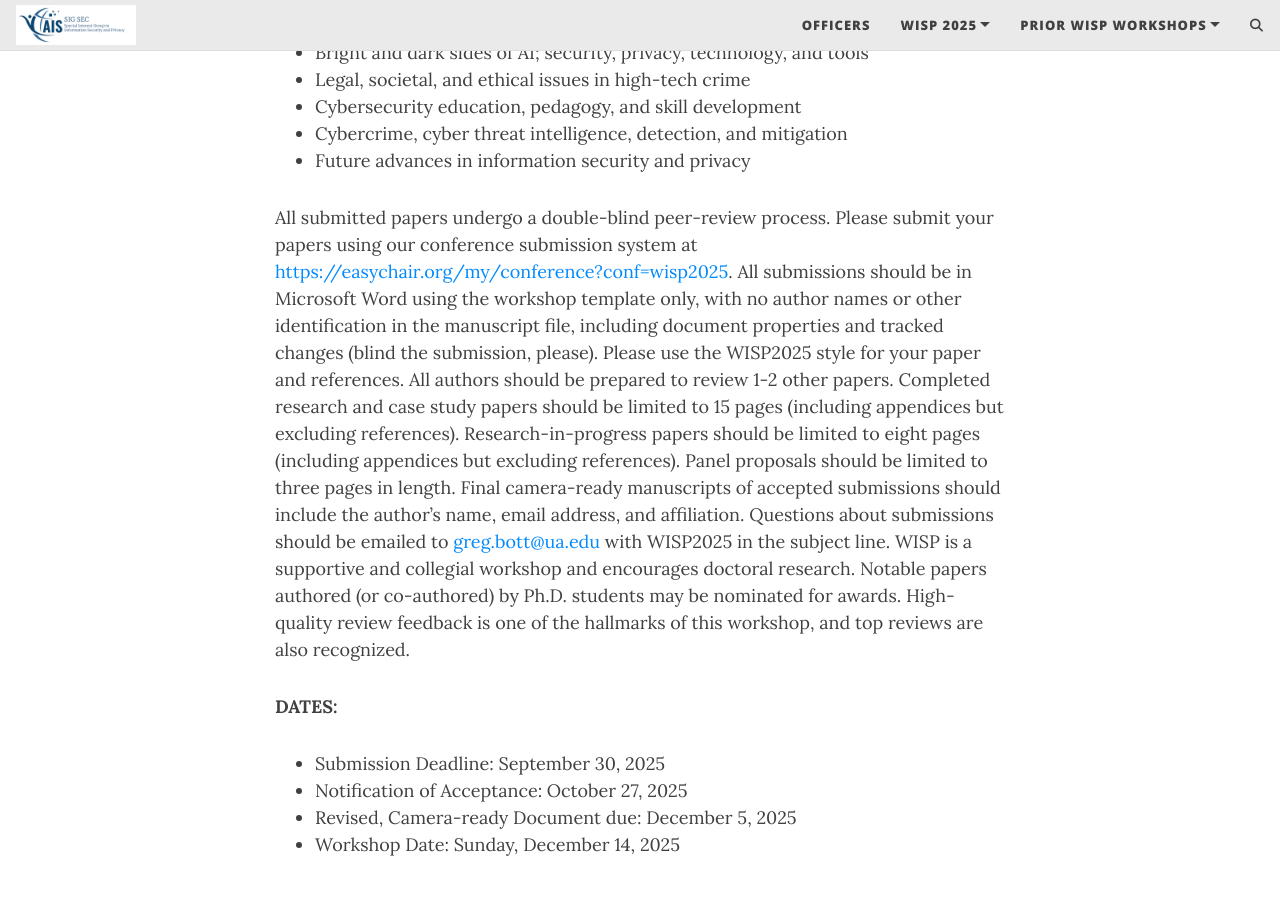
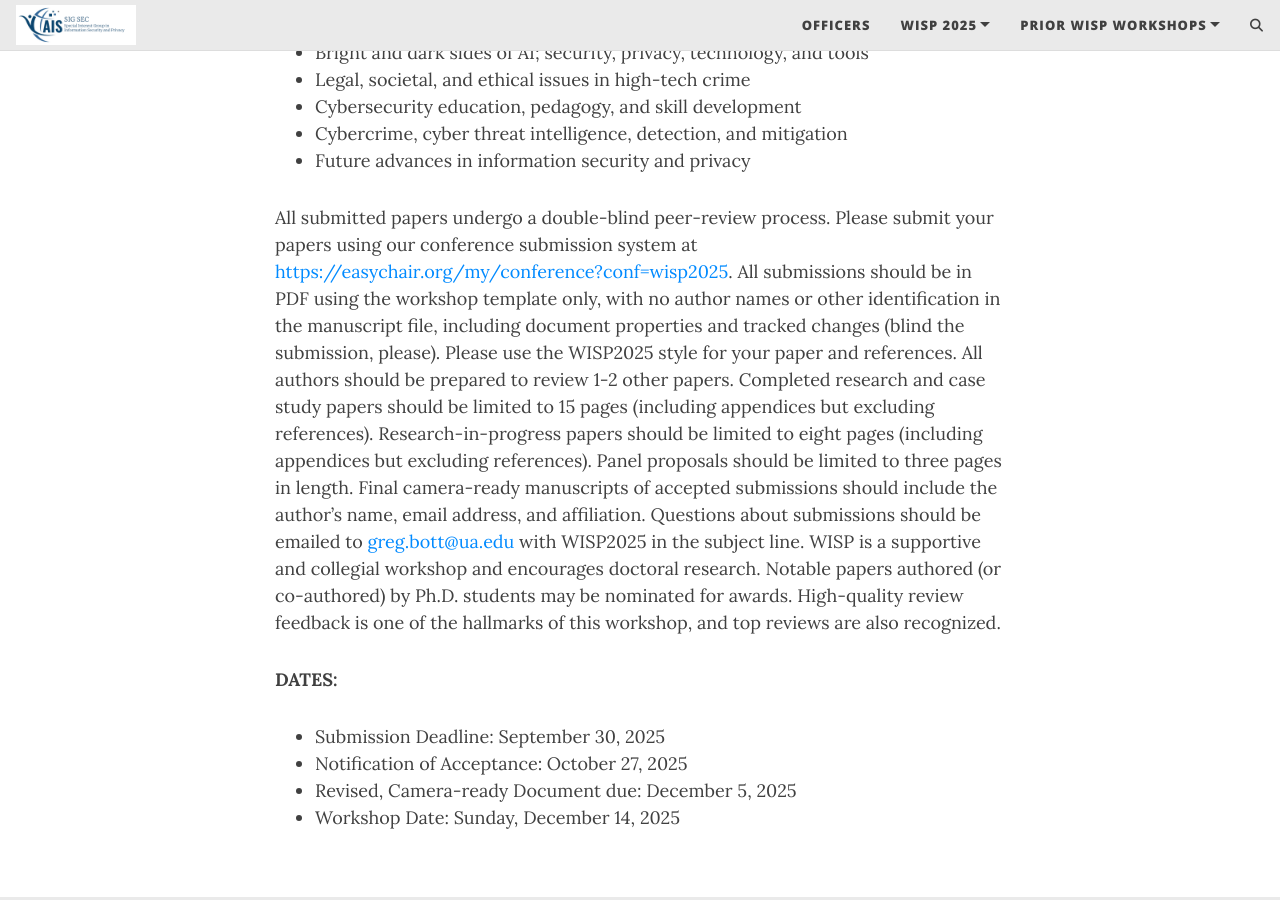
Before and after one commit to ais-sigsec/ais-sigsec.github.io, a Jekyll site: the page built from _posts/2025-09-04-wisp-2025.md, in a window 1280 px wide and 900 px high, scrolled down 1342 px. Built offline with Jekyll 4.4.1, drawn with Linux system fonts in a browser that asks for light colours; comment, search, counter and statistics services are not loaded.

Commit message:
Changing file submission type in CFP

```diff
--- a/_posts/2025-09-04-wisp-2025.md
+++ b/_posts/2025-09-04-wisp-2025.md
@@ -32,7 +32,7 @@ The AIS Special Interest Group on Information Security and Privacy (SIGSEC) is p
 - Cybercrime, cyber threat intelligence, detection, and mitigation
 - Future advances in information security and privacy
 
-All submitted papers undergo a double-blind peer-review process. Please submit your papers using our conference submission system at <https://easychair.org/my/conference?conf=wisp2025>. All submissions should be in Microsoft Word using the workshop template only, with no author names or other identification in the manuscript file, including document properties and tracked changes (blind the submission, please). Please use the WISP2025 style for your paper and references. All authors should be prepared to review 1-2 other papers. Completed research and case study papers should be limited to 15 pages (including appendices but excluding references). Research-in-progress papers should be limited to eight pages (including appendices but excluding references). Panel proposals should be limited to three pages in length. Final camera-ready manuscripts of accepted submissions should include the author's name, email address, and affiliation. Questions about submissions should be emailed to <greg.bott@ua.edu> with WISP2025 in the subject line. WISP is a supportive and collegial workshop and encourages doctoral research. Notable papers authored (or co-authored) by Ph.D. students may be nominated for awards. High-quality review feedback is one of the hallmarks of this workshop, and top reviews are also recognized.
+All submitted papers undergo a double-blind peer-review process. Please submit your papers using our conference submission system at <https://easychair.org/my/conference?conf=wisp2025>. All submissions should be in PDF using the workshop template only, with no author names or other identification in the manuscript file, including document properties and tracked changes (blind the submission, please). Please use the WISP2025 style for your paper and references. All authors should be prepared to review 1-2 other papers. Completed research and case study papers should be limited to 15 pages (including appendices but excluding references). Research-in-progress papers should be limited to eight pages (including appendices but excluding references). Panel proposals should be limited to three pages in length. Final camera-ready manuscripts of accepted submissions should include the author's name, email address, and affiliation. Questions about submissions should be emailed to <greg.bott@ua.edu> with WISP2025 in the subject line. WISP is a supportive and collegial workshop and encourages doctoral research. Notable papers authored (or co-authored) by Ph.D. students may be nominated for awards. High-quality review feedback is one of the hallmarks of this workshop, and top reviews are also recognized.
 
 **DATES:**
 
```
